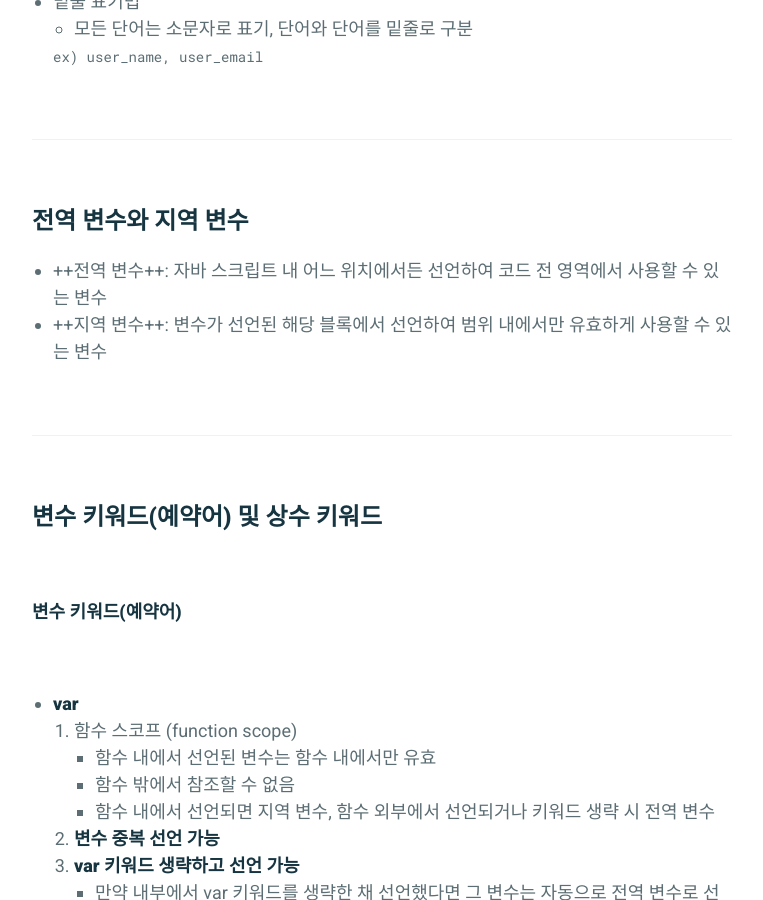
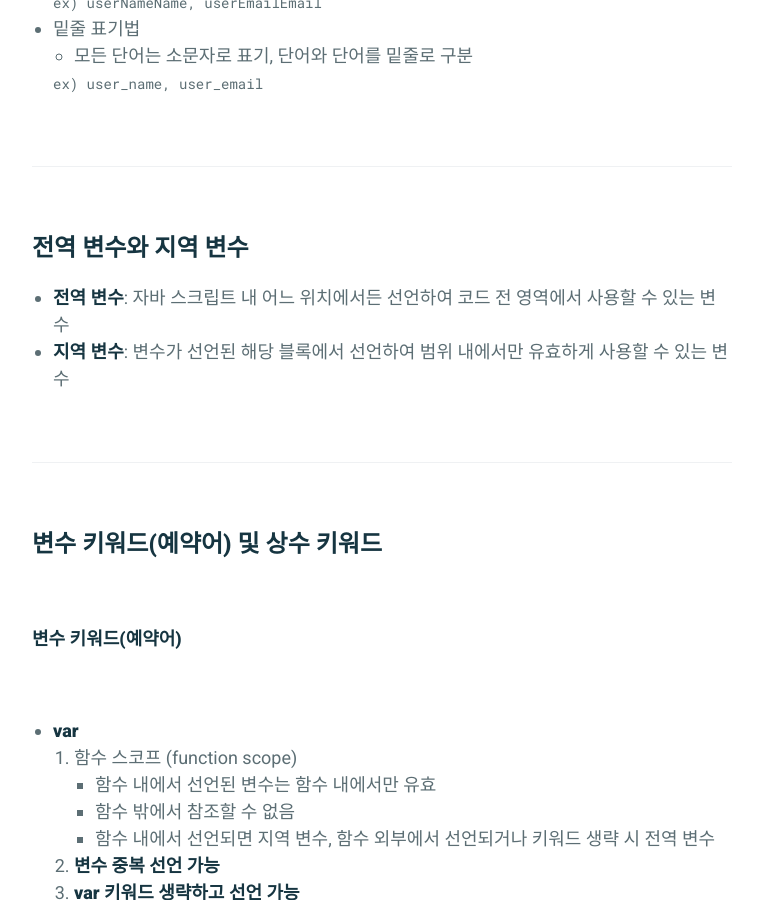
Before and after one commit to absolutelyfullycapable/absolutelyfullycapable.github.io, a Jekyll site: the page built from _posts/2020-09-01-javascript-변수와-데이터타입.md, in a window 1280 px wide and 900 px high, scrolled down 2911 px. Shown: the whole window, without its empty margins (258-1021 px from the left). Built offline with Jekyll 4.4.1, drawn with Linux system fonts in a browser that asks for light colours; some of the changed text lies outside the part shown.

```diff
--- a/_posts/2020-09-01-javascript-변수와-데이터타입.md
+++ b/_posts/2020-09-01-javascript-변수와-데이터타입.md
@@ -3,7 +3,7 @@ layout: post
 title: "Javascript 변수와 데이터 타입"
 description: "변수와 데이터 타입에 대해 알아보자"
 date: 2020-09-01
-tags: javascript, 변수, 데이터타입
+tags: javascript 변수 데이터타입
 comments: false
 ---
 
@@ -25,7 +25,8 @@ comments: false
 	- 변수 이름으로 변수 값을 읽거나 쓸 수 있음
 
 - 변수 여러 개를 한 문장으로 선언 시 쉼표 사용
-	`ex) var a, b, c;`
+
+    `ex) var a, b, c;`
 
 - 변수를 선언하기만 하면 변수 안에는 정의되지 않았음을 뜻하는 undefined 값 들어감
 	- console.log(); => 소괄호 안에 든 값을 콘솔 화면에 표시하라는 뜻
@@ -43,7 +44,8 @@ comments: false
 
 - 대입(=) 연산자를 사용하면 값 대입 가능
 - 프로그램에서는 **=**이 =를 기준으로 **오른쪽 값을 왼쪽 변수에 대입한다**는 뜻 지님
-	`ex) var a = 2; var a = 2, b = 1, c = 3;`
+
+    `ex) var a = 2; var a = 2, b = 1, c = 3;`
 
 <br>
 - - -
@@ -127,9 +129,9 @@ comments: false
 
 ## **전역 변수와 지역 변수**
 
-- ++전역 변수++: 자바 스크립트 내 어느 위치에서든 선언하여 코드 전 영역에서 사용할 수 있는 변수
+- **전역 변수**: 자바 스크립트 내 어느 위치에서든 선언하여 코드 전 영역에서 사용할 수 있는 변수
 
-- ++지역 변수++: 변수가 선언된 해당 블록에서 선언하여 범위 내에서만 유효하게 사용할 수 있는 변수
+- **지역 변수**: 변수가 선언된 해당 블록에서 선언하여 범위 내에서만 유효하게 사용할 수 있는 변수
 
 <br>
 - - -
```
